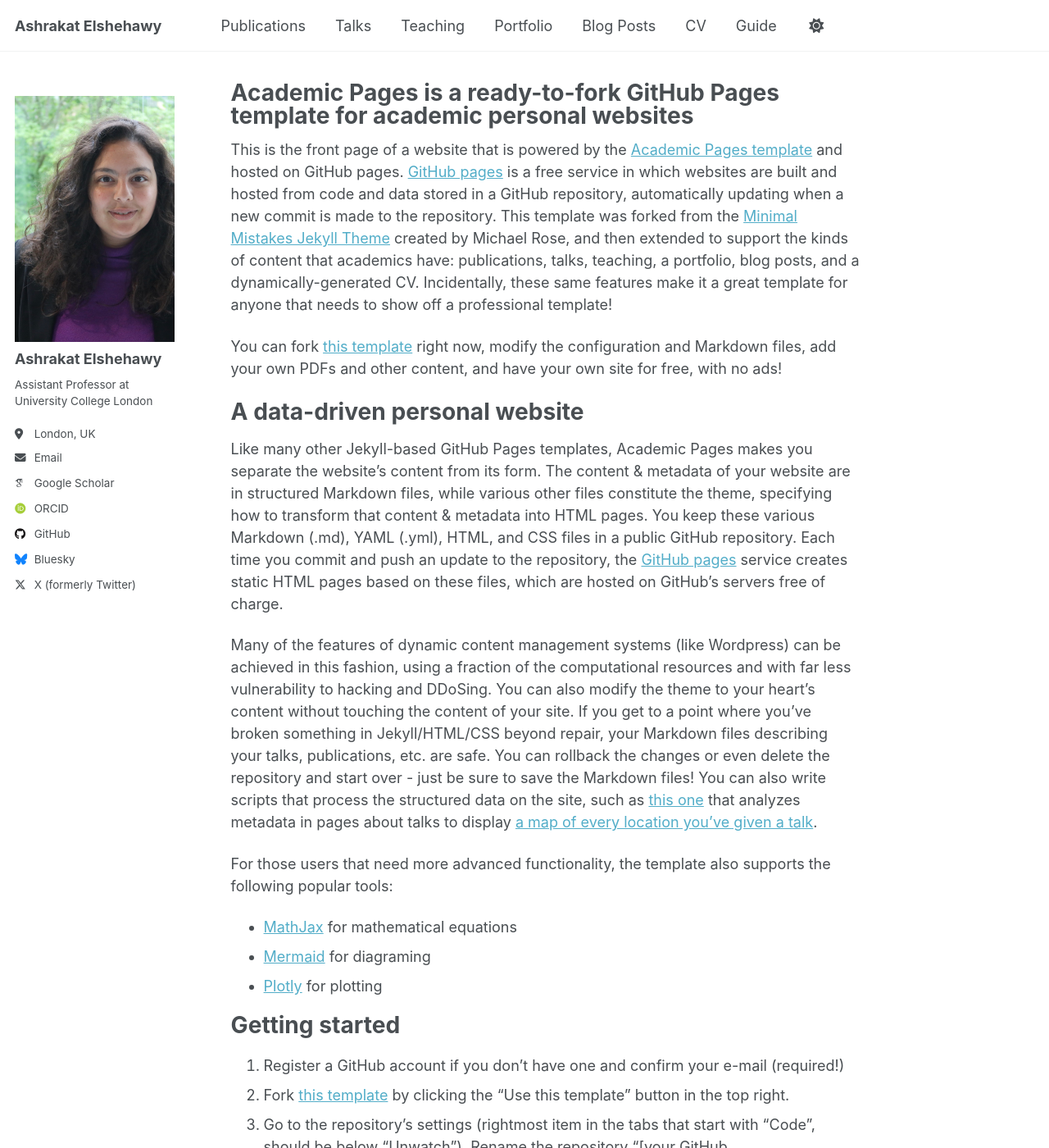
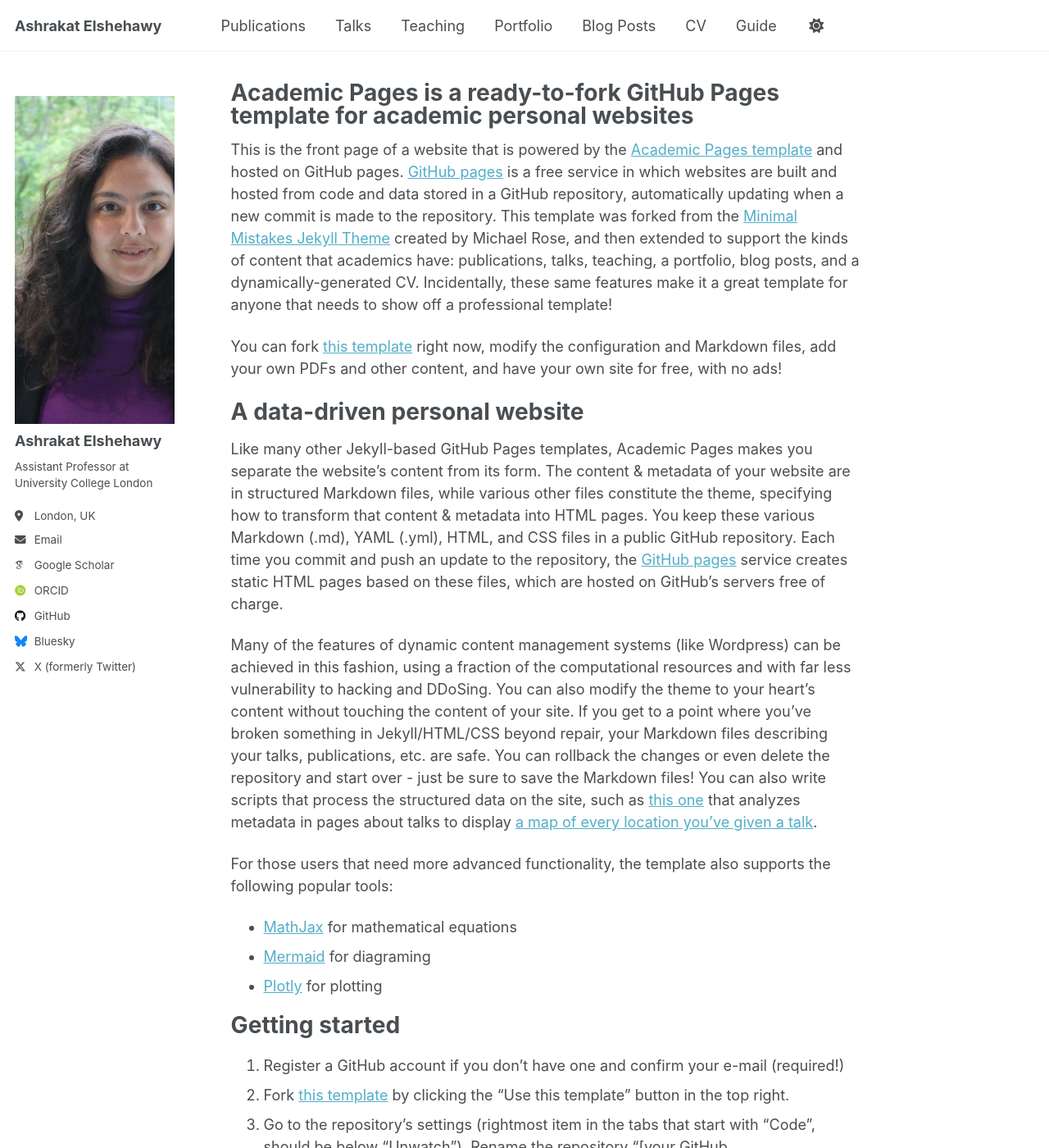
Before and after one commit to aelshehawy/aelshehawy.github.io, a Jekyll site: the page built from _pages/about.md, in a window 1280 px wide and 1400 px high. Shown: the whole window at 82% size. Built offline with Jekyll 4.4.1, drawn with Linux system fonts in a browser that asks for light colours; some web fonts are replaced; a script that is not in the unit is left out.

Commit message:
image edits

```diff
--- a/_sass/layout/_sidebar.scss
+++ b/_sass/layout/_sidebar.scss
@@ -84,8 +84,8 @@
 .sidebar .author__avatar img,
 img.author__avatar {
   border-radius: 0 !important;  /* Remove circular styling */
-  width: 300px;  /* Make it larger */
-  height: 300px; /* Make it square */
+  width: 400px;  /* Make it larger */
+  height: 400px; /* Make it square */
   object-fit: cover; /* Ensure image fills the space nicely */
 }
 
```
